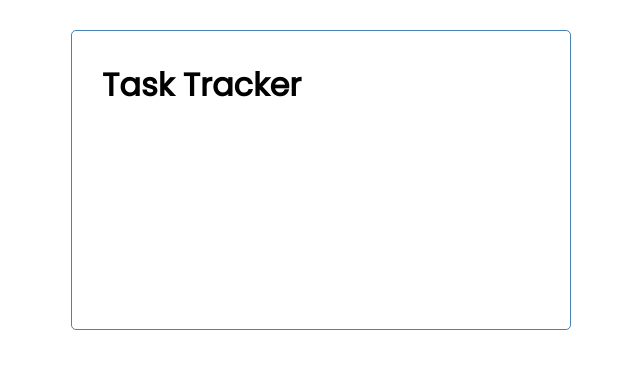
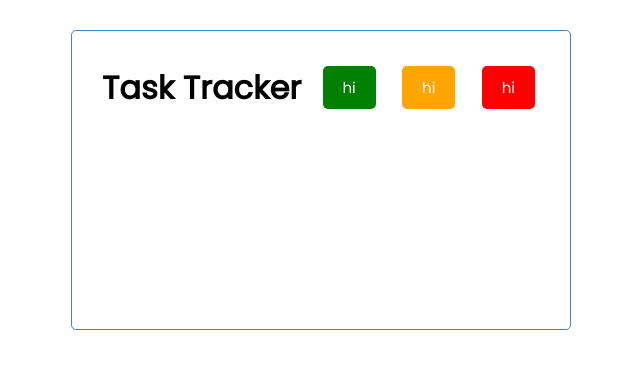
Before and after one commit to joaocorner/task-tracker, a React (Create React App) app: page / in a window 1280 px wide. Shown: the top 368 px of the page, without its empty margins (319-959 px from the left). Built offline with nearby package versions, Linux system fonts and the light colour scheme.

Commit message:
example showing multiple buttons

```diff
--- /dev/null
+++ b/src/components/Button.js
@@ -0,0 +1,11 @@
+const Button = ({ color, text }) => { // color and text are props
+    return (
+        <button
+            className='btn'
+            style={{ backgroundColor: color }}>
+            {text}
+        </button>
+    )
+}
+
+export default Button
--- a/src/components/Header.js
+++ b/src/components/Header.js
@@ -1,9 +1,13 @@
 import PropTypes from 'prop-types';
+import Button from './Button';
 
 const Header = ({ title }) => {
     return (
-        <header>
+        <header className='header'>
              <h1>{title}</h1>
+             <Button color='green' text='hi'/>
+             <Button color='orange' text='hi'/>
+             <Button color='red' text='hi'/>
         </header>
     )
 }
```
